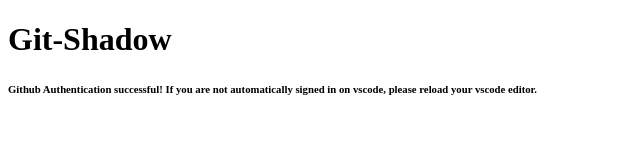
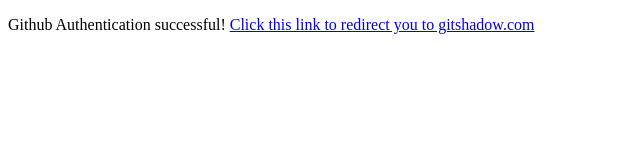
Before and after one commit to ioedeveloper/Shadow-Backend, a website: page public/views/auth_success.html in a window 1280 px wide. Shown: the whole page, without its empty margins (0-640 px from the left). Drawn offline with Linux system fonts and the light colour scheme.

Commit message:
Set Redirection URL

```diff
--- a/package.json
+++ b/package.json
@@ -26,8 +26,6 @@
   },
   "homepage": "https://github.com/ioedeveloper/Shadow-Backend#readme",
   "dependencies": {
-    "@types/jsonwebtoken": "^8.3.2",
-    "@types/uuid": "^3.4.4",
     "axios": "^0.19.0",
     "bcrypt": "^3.0.6",
     "body-parser": "^1.19.0",
@@ -37,6 +35,7 @@
     "jsonwebtoken": "^8.5.1",
     "mocha": "^6.1.4",
     "mongodb": "^3.2.7",
+    "socket.io": "^2.3.0",
     "ts-node": "^8.2.0",
     "typeorm": "^0.2.18",
     "typescript": "^3.5.1",
@@ -48,9 +47,12 @@
     "@types/chai": "^4.1.7",
     "@types/dotenv": "^6.1.1",
     "@types/express": "^4.17.0",
+    "@types/jsonwebtoken": "^8.3.2",
     "@types/mocha": "^5.2.7",
     "@types/mongodb": "^3.1.28",
     "@types/node": "^12.0.12",
+    "@types/socket.io": "^2.1.4",
+    "@types/uuid": "^3.4.4",
     "nodemon": "^1.19.1",
     "tslint": "^5.17.0"
   }
--- a/public/views/auth_success.html
+++ b/public/views/auth_success.html
@@ -4,7 +4,6 @@
         <title>GitShadow</title>
     </head>
     <body>
-        <h1>Git-Shadow</h1>
-        <h6>Github Authentication successful! If you are not automatically signed in on vscode, please reload your vscode editor.</h6>
+        <p>Github Authentication successful! <a href="https://www.gitshadow.com">Click this link to redirect you to gitshadow.com</a></p>
     </body>
 </html>
```
Also changed, not shown: 1 other file.
